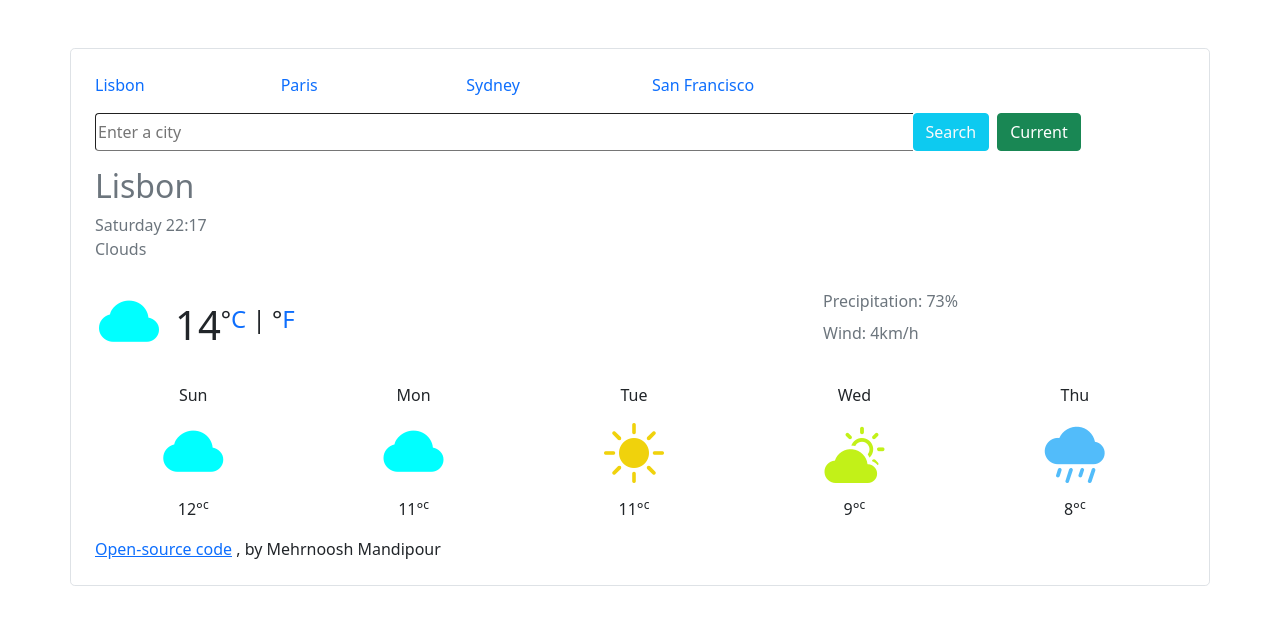
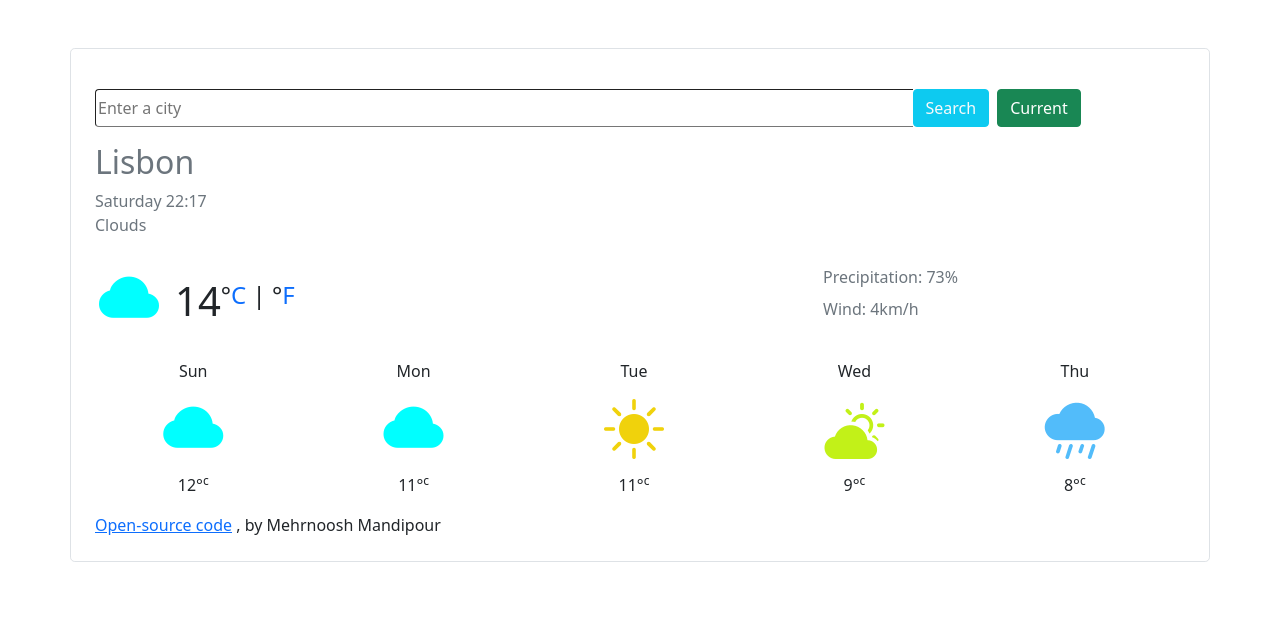
Before and after one commit to mehrmandi/shecodesGit, a plain HTML site: page index.html in a window 1280 px wide. Drawn offline with nearby package versions, Linux system fonts and the light colour scheme.

Commit message:
header city names removed

```diff
--- a/index.html
+++ b/index.html
@@ -19,20 +19,6 @@
   </head>
   <body>
     <div class="container border rounded-3 mt-5 p-4">
-      <div class="row">
-        <div class="col-2">
-          <a class="text-decoration-none" href="#">Lisbon</a>
-        </div>
-        <div class="col-2">
-          <a class="text-decoration-none" href="#">Paris</a>
-        </div>
-        <div class="col-2">
-          <a class="text-decoration-none" href="#">Sydney</a>
-        </div>
-        <div class="col-3">
-          <a class="text-decoration-none" href="#">San Francisco</a>
-        </div>
-      </div>
       <form class="search-form d-flex align-baseline my-3">
         <input
           type="text"
```
